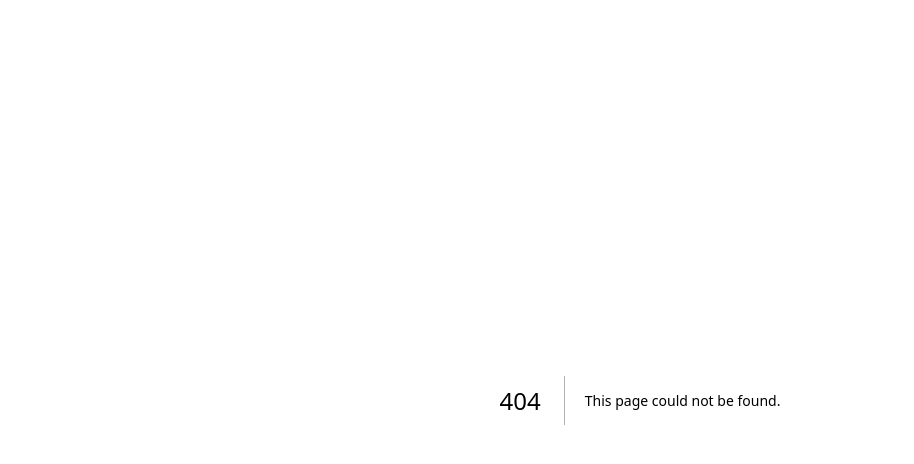
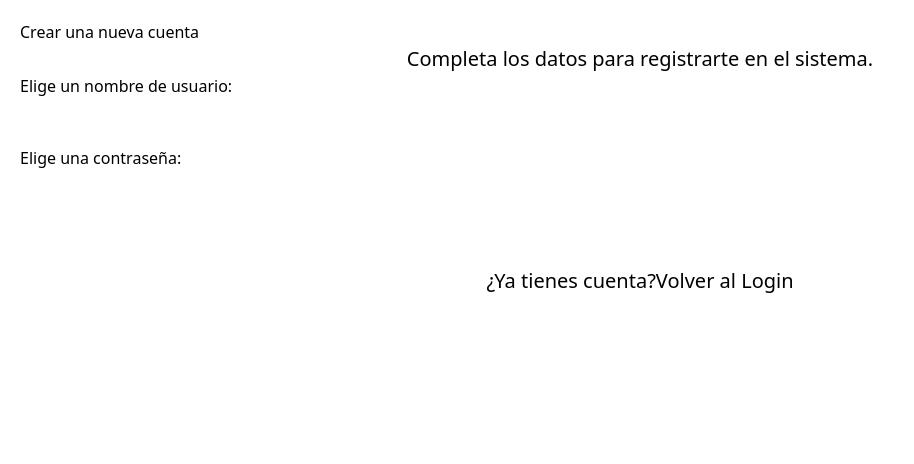
Before and after one commit to MaiaBiribin/tp-campus-universitario, a Next.js app in the folder frontend/: page /registro in a window 1280 px wide. Before the commit this address had no page. Shown: the top 464 px of the page, without its empty margins (0-914 px from the left). Built offline with nearby package versions, Linux system fonts and the light colour scheme.

Commit message:
agregue unas carpetas para empezar el front

```diff
--- /dev/null
+++ b/frontend/app/dashboard/cursos/page.tsx
@@ -0,0 +1,3 @@
+export default function clases(){
+
+}
--- /dev/null
+++ b/frontend/app/dashboard/home/page.tsx
@@ -0,0 +1,8 @@
+ export default function DashboardPage() {
+  return (
+    <div style={{ padding: '20px' }}>
+      <h1>¡Bienvenido al Dashboard!</h1>
+      <p>Esta es la página principal después de iniciar sesión.</p>
+    </div>
+  );
+}
--- /dev/null
+++ b/frontend/app/dashboard/layout.tsx
@@ -0,0 +1,11 @@
+
+
+export default function Layout({ children }: { children: React.ReactNode }) {
+  return (
+    <div className="flex h-screen flex-col md:flex-row md:overflow-hidden">
+      <div className="w-full flex-none md:w-64">
+      </div>
+      <div className="grow p-6 md:overflow-y-auto md:p-12">{children}</div>
+    </div>
+  );
+}
--- /dev/null
+++ b/frontend/app/dashboard/mapa/page.tsx
@@ -0,0 +1,10 @@
+export default function mapaAulas(){
+    return(
+        <div id="MapaAulas" style={{padding:"20px"}}>
+          <h1>Mapa general de las aulas</h1>
+
+
+        </div>
+
+    )
+}
--- a/frontend/app/page.tsx
+++ b/frontend/app/page.tsx
@@ -1,4 +1,5 @@
-//import { redirect } from "next/navigation"
+import { redirect } from "next/navigation"
+import Link from "next/link"
 export default function Home(){
   return (
     <div id="inicio">
@@ -8,28 +9,33 @@ export default function Home(){
         'use server'
         const usuario = formData.get('usuario')
         console.log("Usuario ingresado:", usuario)
+
+        redirect("/DashboardPage")
       }}>
         <label htmlFor="usuario">Usuario:</label>
         <input
           type="text"
           name="usuario"
           id="usuario"
-          placeholder="Ej:"
+          placeholder="Ej:pedro"
           required
         />
-        <br />
+        <br/>
         <label htmlFor="contraseña">contraseña</label>
         <input
           type="password"
           name="contraseña"
           id="contraseña"
-          placeholder="Ej:"
+          placeholder="Ej:*****"
           required
           ></input>
           <br />
         <button type="submit">Ingresar</button>
+
         <br />
-       <p>no tines usario? crea uno</p>
+       <p>
+        no tines usario? crea uno <Link href="/registro" style={{ color: 'blue', textDecoration: 'underline' }}></Link>
+       </p>
       </form>
     </div>
   )
--- /dev/null
+++ b/frontend/app/registro/page.tsx
@@ -0,0 +1,50 @@
+import Link from "next/link";
+import { Redirect } from "next";
+import { redirect } from "next/dist/server/api-utils";
+import { RedirectType } from "next/navigation";
+
+
+async function registrarUsuarioEnBaseDeDatos (usuario:string,contrasena:string) {
+    console.log(`Guardando en la DB -> Usuario: ${usuario}, Clave:${contrasena}`);
+  return { success: true };
+}
+
+export default function Registrarse(){
+  return (
+    <div id="registro" style={{ padding: '20px' }}>
+      <h2>Crear una nueva cuenta</h2>
+      <p>Completa los datos para registrarte en el sistema.</p>
+
+      <form action={async (formData) => {
+        'use server'
+
+        const usuario = formData.get('usuario') as string;
+        const contrasena = formData.get('contraseña') as string;
+
+
+        const resultado = await registrarUsuarioEnBaseDeDatos(usuario, contrasena);
+
+        if (resultado.success) {
+           redirect("/")
+        }
+      }}>
+        <label htmlFor="usuario">Elige un nombre de usuario:</label>
+        <br />
+        <input type="text" name="usuario" id="usuario" required />
+        <br /><br />
+
+        <label htmlFor="contraseña">Elige una contraseña:</label>
+        <br />
+        <input type="password" name="contraseña" id="contraseña" required />
+        <br /><br />
+
+        <button type="submit">Registrarse y Crear Cuenta</button>
+      </form>
+
+      <br />
+      <p>
+        ¿Ya tienes cuenta? <Link href="/">Volver al Login</Link>
+      </p>
+    </div>
+  );
+}
--- /dev/null
+++ b/frontend/app/ui/Form.tsx
@@ -0,0 +1,3 @@
+export default function Form(){
+  return()
+}
```
Also changed, not shown: frontend/app/ui/dashboard/sidenav.tsx (added).
